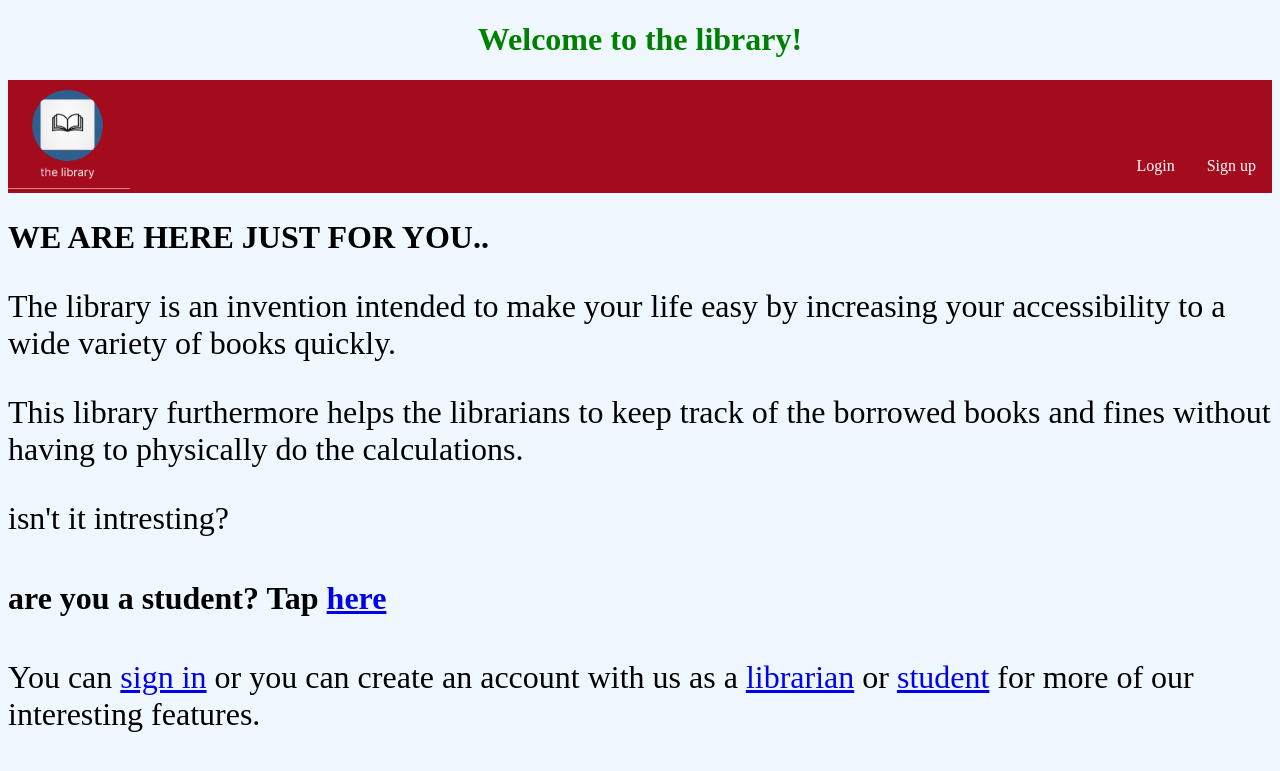
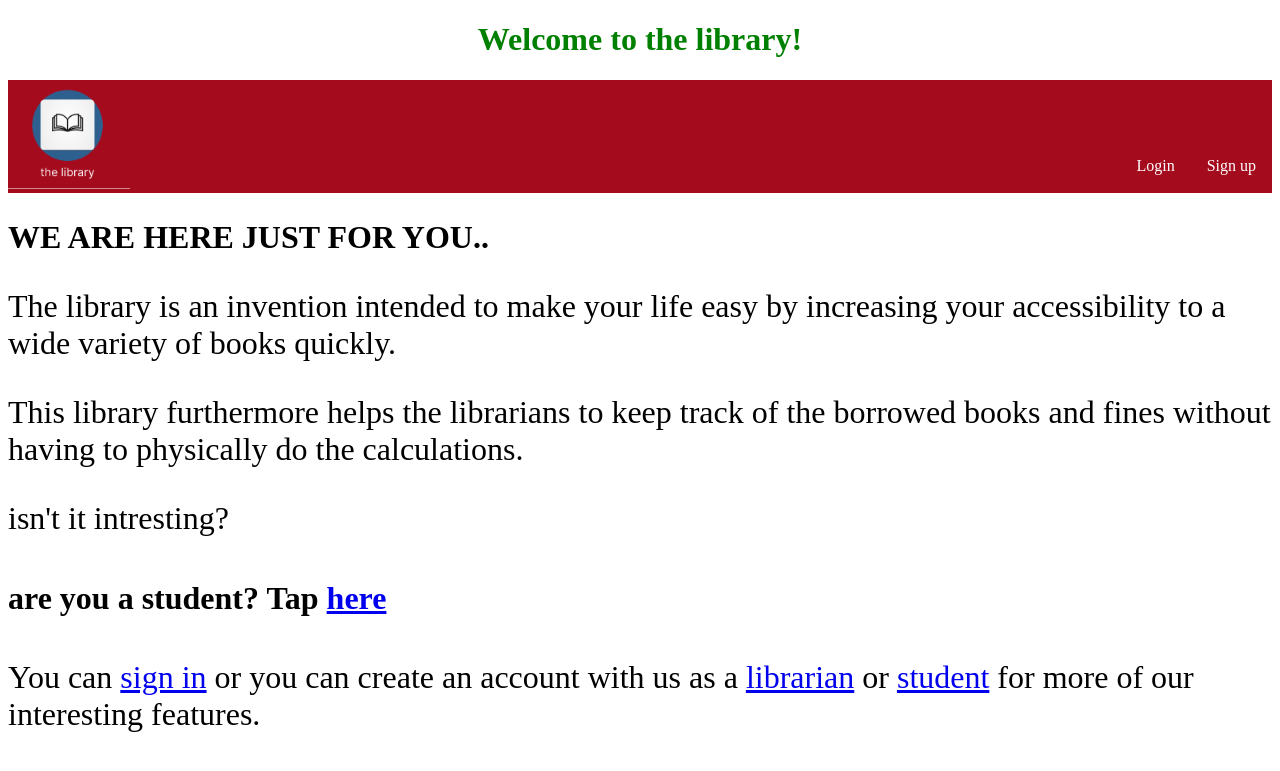
Before and after one commit to IsaacAraali/Library-Sysytem, a Django app: page / in a window 1280 px wide. Shown: the top 771 px of the page. Run offline with Django 3.2, Linux system fonts and the light colour scheme.

Commit message:
Update index.html

```diff
--- a/base/templates/base/index.html
+++ b/base/templates/base/index.html
@@ -7,9 +7,6 @@
     <meta name="viewport" content="width=device-width, initial-scale=1.0" />
     <title>library system | welcome</title>
     <style>
-      body {
-        background-color: aliceblue;
-      }
       ul {
         list-style-type: none;
         margin: 0;
```
